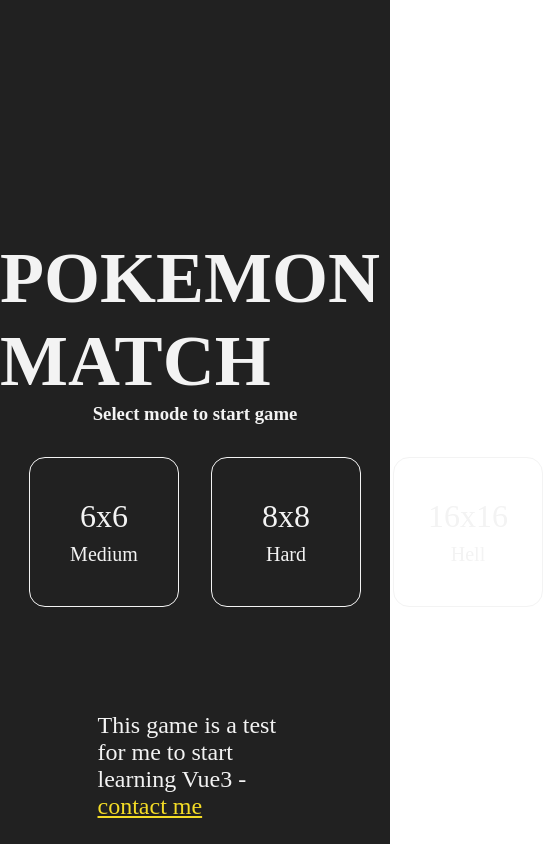
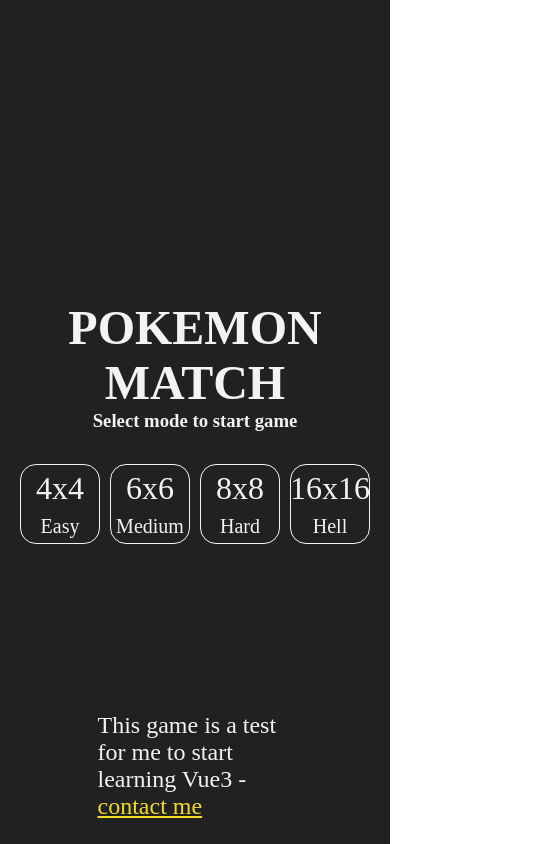
Before and after one commit to DangTling/Pokemon_Flip_Game_by_VueJS, a Vue app: page / in a window 390 px wide. Shown: the whole page, 559 px wide, since content can reach past the window. Built offline with nearby package versions, Linux system fonts and the light colour scheme; a web font is replaced by a local one.

Commit message:
Reponsive for mobile

```diff
--- a/src/components/CardItem.vue
+++ b/src/components/CardItem.vue
@@ -17,7 +17,8 @@
 
 const isFlipped = ref(false)
 const emit = defineEmits<EMITS>()
-const windowHeight = window.innerHeight
+const windowHeight =window.innerWidth<=500 ? 600 :window.innerHeight
+
 
 const props = defineProps<PROPS>()
 
--- a/src/components/InteractScreen.vue
+++ b/src/components/InteractScreen.vue
@@ -11,7 +11,9 @@
   (e:string):void
 }
 
-const windowHeight = window.innerHeight
+const windowHeight =window.innerWidth<=800 ? 550 :window.innerHeight
+
+
 const emit = defineEmits<EMITS>()
 const arr = ref<any>([])
 const props = defineProps<PROPS>()
@@ -89,4 +91,30 @@
   flex-wrap: wrap;
   margin: 2rem auto;
 }
+
+@media screen and (max-width: 500px) {
+  .screen {
+    overflow: hidden;
+    width: 100%;
+    height: 100%;
+    position: absolute;
+    top: 0;
+    left: 0;
+    z-index: 2;
+    display: flex;
+    justify-content: center;
+
+    background-color: var(--dark);
+    color: var(--light);
+  }
+
+  .screen__inner {
+    width: 50%;
+    display: flex;
+    flex-wrap: wrap;
+    margin: 2rem auto;
+    justify-content: center;
+    align-content: center;
+  }
+}
 </style>
--- a/src/components/MainScreen.vue
+++ b/src/components/MainScreen.vue
@@ -52,6 +52,7 @@
   color: var(--light);
 }
 
+
 .screen h1 {
   font-size: 4.5rem;
   text-transform: uppercase;
@@ -98,4 +99,43 @@
   font-size: 1.25rem;
   margin-top: 0.5rem;
 }
+
+@media screen and (max-width: 500px) {
+  .screen {
+    overflow: hidden;
+    width: 100vw;
+    height: 100vh;
+    position: absolute;
+    top: 0;
+    left: 0;
+    z-index: 2;
+    display: flex;
+    align-items: center;
+    justify-content: center;
+    flex-direction: column;
+    background-color: var(--dark);
+    color: var(--light);
+    text-align: center;
+  }
+  .screen h1 {
+    font-size: 3rem;
+    text-transform: uppercase;
+    margin: 0 auto;
+  }
+  .modes  button {
+    font: var(--font);
+    width: 80px;
+    height: 80px;
+    margin: 0 5px;
+    border: 1px solid var(--light);
+    color: var(--light);
+    display: flex;
+    flex-direction: column;
+    border-radius: 1rem;
+    align-items: center;
+    justify-content: center;
+    transition: background 0.3s ease-in-out;
+  }
+}
+
 </style>
```
